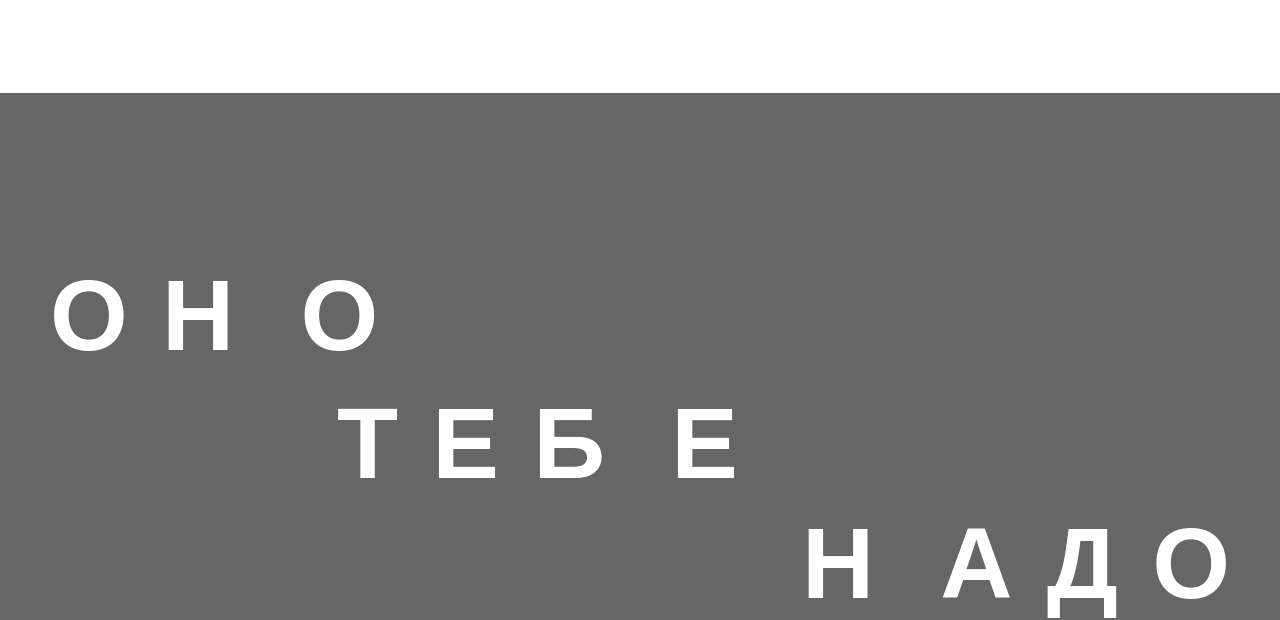
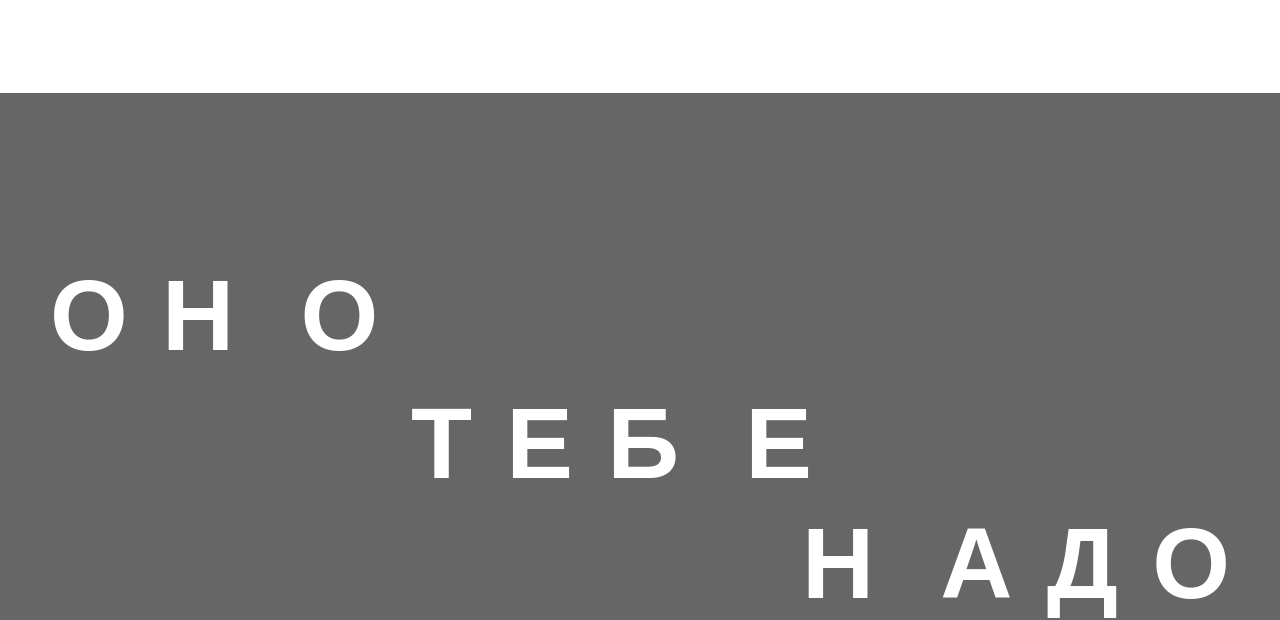
Before and after one commit to Wave0004/ono-tebenaod, a website: page src/pages/index.html in a window 1280 px wide. Shown: the part 200-820 px from the top of the page. Drawn offline with Linux system fonts and the light colour scheme; files that its build step writes are made by us from their sources; files whose address does not match are found by name; a web font is replaced by a local one.

Commit message:
fixed css + nojekyll

```diff
--- a/styles/style.css
+++ b/styles/style.css
@@ -80,7 +80,8 @@
     letter-spacing: 0.2rem;
   }
   .aligned-text_center {
-    padding: 0 287px 20px;
+    text-align: center;
+    padding: 0 287px 20px 230px;
   }
   .aligned-text_right {
     text-align: right;
```
Also changed, not shown: 4 other files.
